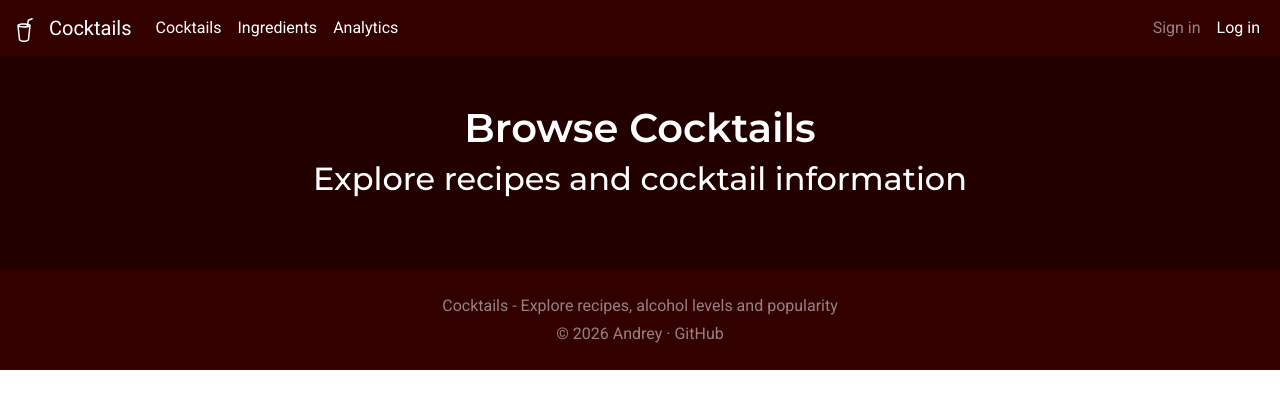
After one commit to Eiji224/cocktails_analytics, a Django app: page /cocktails/1 in a window 1280 px wide. The commit adds this page. Shown: the top 409 px of the page. Run offline with Django 5.2, Linux system fonts and the light colour scheme; data that the repository does not hold is empty; some libraries are stand-ins or nearby versions.

Commit message:
created cocktail page

```diff
--- /dev/null
+++ b/cocktails/templates/cocktails/cocktails.html
@@ -0,0 +1,26 @@
+{% extends 'cocktails/base.html' %}
+{% load static %}
+
+{% block styles %}
+    <link rel="stylesheet" href="{% static '/css/pages.css' %}">
+{% endblock %}
+
+{% block navbar %}
+    {% include 'cocktails/navbar_component.html' %}
+{% endblock %}
+
+{% block content %}
+    <div class="text-center py-5">
+        <h1 class="text-white">Browse Cocktails</h1>
+        <h2 class="text-white">Explore recipes and cocktail information</h2>
+    </div>
+    <div class="container py-2">
+        {% for row in cocktail_rows %}
+            <div class="row m-3">
+                {% for cocktail in row %}
+                    {% include 'cocktails/cocktail_card.html' with cocktail=cocktail %}
+                {% endfor %}
+            </div>
+        {% endfor %}
+    </div>
+{% endblock %}
--- /dev/null
+++ b/cocktails/templates/cocktails/navbar_component.html
@@ -0,0 +1,28 @@
+{% load static %}
+
+<nav class="navbar navbar-expand-lg custom-nav">
+    <div class="container-fluid d-flex justify-content-between align-items-center">
+        <div class="d-flex align-items-center">
+            <a class="navbar-brand text-white" href="{% url 'index' %}">
+                <img src="{% static 'images/icon.svg' %}" alt="Logo" class="me-2" style="height: 1.5rem; width: auto; filter: invert(1);">
+                Cocktails
+            </a>
+            <div class="navbar-nav" id="navbarNavAltMarkup">
+                <a class="nav-link text-white active" href="#">Cocktails</a>
+                <a class="nav-link text-white active" href="#">Ingredients</a>
+                <a class="nav-link text-white active" href="#">Analytics</a>
+            </div>
+        </div>
+        <div class="d-flex align-items-center">
+            <button class="navbar-toggler" type="button" data-bs-toggle="collapse" data-bs-target="#navbarNavAltMarkup" aria-controls="navbarNavAltMarkup" aria-expanded="false" aria-label="Переключатель навигации">
+                  <span class="navbar-toggler-icon"></span>
+            </button>
+            <div class="collapse navbar-collapse align-items-end" id="navbarNavAltMarkup">
+                <div class="navbar-nav">
+                    <a class="nav-link text-white-50" href="#">Sign in</a>
+                    <a class="nav-link text-white active" aria-current="page" href="#">Log in</a>
+                </div>
+            </div>
+        </div>
+    </div>
+</nav>
--- a/cocktails/urls.py
+++ b/cocktails/urls.py
@@ -3,4 +3,5 @@ from . import views
 
 urlpatterns = [
     path('', views.index, name='index'),
+    path('cocktails/<int:page>', views.browse_cocktails, name='cocktails')
 ]
--- a/cocktails/views.py
+++ b/cocktails/views.py
@@ -3,5 +3,22 @@ from django.shortcuts import render
 
 from .models import Cocktail
 
+def chunked(iterable, size):
+    for i in range(0, len(iterable), size):
+        yield iterable[i:i + size]
+
 def index(request):
     return render(request, 'cocktails/index.html')
+
+def browse_cocktails(request, page: int):
+    page_size = 20
+    columns = 4
+
+    offset = (page - 1) * page_size
+
+    cocktails = Cocktail.objects.order_by('id')[offset : offset + page_size]
+    cocktail_rows = chunked(cocktails, columns)
+    context = {
+        'cocktail_rows': cocktail_rows,
+    }
+    return render(request, 'cocktails/cocktails.html', context)
--- a/static/css/base.css
+++ b/static/css/base.css
@@ -26,8 +26,12 @@ footer {
     color: white !important;
 }
 
+.custom-nav {
+    background-color: rgb(51, 0, 0) !important;
+    color: white;
+}
+
 :root {
-  /* Основные цвета из палитры */
   --bs-primary: #073f1c;
   --bs-primary-rgb: 7, 63, 28;
 
@@ -81,7 +85,6 @@ footer {
   --bs-border-color-translucent: rgba(0, 0, 0, 0.175);
 }
 
-/* Современные стили для всех кнопок */
 .btn,
 button.btn,
 [class*="btn-"] {
@@ -270,3 +273,13 @@ button.btn:active,
   background: #330000;
   border-color: #330000;
 }
+
+.text-bg-primary {
+  color: #fff !important;
+  background-color: #073f1c !important;
+}
+
+.text-bg-secondary {
+  color: #fff !important;
+  background-color: #36127b !important;
+}
--- a/static/css/index.css
+++ b/static/css/index.css
@@ -28,8 +28,3 @@ section > * {
     position: relative;
     z-index: 2;
 }
-
-.custom-nav {
-    background-color: rgb(51, 0, 0) !important;
-    color: white;
-}
--- /dev/null
+++ b/static/css/pages.css
@@ -0,0 +1,7 @@
+section {
+    background-color: rgb(34, 0, 0)
+}
+
+.card {
+    background-color: rgb(51, 0, 0);
+}
```
Also changed, not shown: cocktails/templates/cocktails/cocktail_card.html (added, +10 -0 lines), 1 other file.
